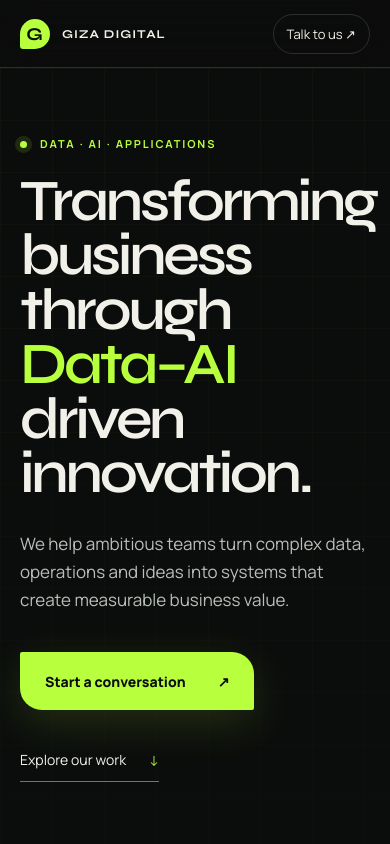
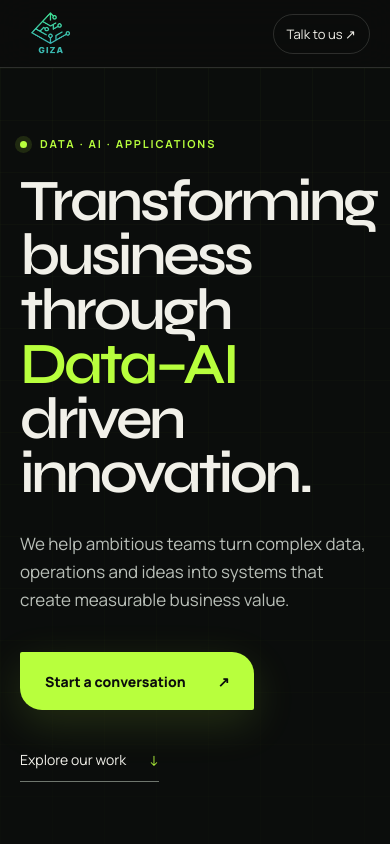
Before and after one commit to captainnemo27/giza-site, a React (Vite) app: page / in a window 390 px wide. Shown: the top 844 px of the page. Built offline with nearby package versions, Linux system fonts and the light colour scheme.

Commit message:
Use official Giza Digital logo

```diff
--- a/src/App.tsx
+++ b/src/App.tsx
@@ -68,8 +68,7 @@ export default function Home() {
     <main>
       <header className="site-header">
         <a className="brand" href="#top" aria-label="Giza Digital home">
-          <span className="brand-mark">G</span>
-          <span>GIZA DIGITAL</span>
+          <img className="brand-logo" src="/giza-logo.png" alt="Giza Digital" />
         </a>
         <nav aria-label="Primary navigation">
           <a href="#services">Services</a>
@@ -176,7 +175,7 @@ export default function Home() {
 
       <footer>
         <div className="footer-main">
-          <div><a className="brand footer-brand" href="#top"><span className="brand-mark">G</span><span>GIZA DIGITAL</span></a><p>Data–AI systems built from deep understanding.</p></div>
+          <div><a className="brand footer-brand" href="#top"><img className="footer-logo" src="/giza-logo.png" alt="Giza Digital" /></a><p>Data–AI systems built from deep understanding.</p></div>
           <div><span>Navigate</span><a href="#services">Services</a><a href="#work">Selected work</a><a href="#about">About us</a><a href="#faq">FAQ</a></div>
           <div><span>Contact</span><a href="mailto:hello@gizadigital.vn">hello@gizadigital.vn</a><a href="https://gizadigital.vn">gizadigital.vn</a><p>Ho Chi Minh City, Vietnam</p></div>
           <div><span>Legal</span><a href="#">Privacy policy</a><a href="#">Terms of service</a></div>
--- a/src/index.css
+++ b/src/index.css
@@ -20,8 +20,8 @@ h1, h2, h3, p { margin: 0; }
 h1, h2, h3, .brand { font-family: var(--font-display), sans-serif; }
 
 .site-header { position: sticky; top: 0; z-index: 30; display: grid; grid-template-columns: 1fr auto 1fr; align-items: center; min-height: 78px; padding: 0 4vw; border-bottom: 1px solid var(--line); background: rgba(11,13,12,.82); backdrop-filter: blur(18px); }
-.brand { display: inline-flex; align-items: center; gap: 12px; width: fit-content; font-size: 15px; font-weight: 700; letter-spacing: .08em; }
-.brand-mark { display: grid; place-items: center; width: 34px; height: 34px; background: var(--lime); color: var(--ink); border-radius: 50% 50% 50% 10%; font-size: 18px; }
+.brand { display: inline-flex; align-items: center; width: fit-content; }
+.brand-logo { display: block; width: 72px; height: 62px; object-fit: contain; }
 nav { display: flex; gap: 34px; font-size: 13px; color: #c4c9c3; }
 nav a, footer a { transition: color .2s ease; }
 nav a:hover, footer a:hover { color: var(--lime); }
@@ -102,7 +102,7 @@ figcaption { display: grid; grid-template-columns: auto 1fr; column-gap: 12px; a
 
 .final-cta { padding: 10vw 4vw; text-align: center; background: var(--lime); color: var(--ink); }.final-cta > p { font-size: 10px; font-weight: 800; letter-spacing: .18em; }.final-cta h2 { margin: 28px auto 45px; font-size: clamp(55px, 8.7vw, 140px); line-height: .88; letter-spacing: -.065em; }.final-cta h2 em { color: transparent; -webkit-text-stroke: 2px var(--ink); }.button-dark { background: var(--ink); color: var(--ivory); }
 
-footer { padding: 6vw 4vw 25px; background: #080a09; }.footer-main { display: grid; grid-template-columns: 2fr repeat(3,1fr); gap: 5vw; padding-bottom: 60px; }.footer-main > div { display: flex; flex-direction: column; gap: 13px; color: #949b93; font-size: 13px; }.footer-main > div > span { margin-bottom: 10px; color: var(--ivory); font-size: 11px; font-weight: 800; text-transform: uppercase; letter-spacing: .12em; }.footer-main > div:first-child p { max-width: 300px; margin-top: 15px; line-height: 1.7; }.footer-brand { color: var(--ivory); }.footer-bottom { display: flex; justify-content: space-between; padding-top: 24px; border-top: 1px solid var(--line); color: #727871; font-size: 10px; letter-spacing: .08em; }
+footer { padding: 6vw 4vw 25px; background: #080a09; }.footer-main { display: grid; grid-template-columns: 2fr repeat(3,1fr); gap: 5vw; padding-bottom: 60px; }.footer-main > div { display: flex; flex-direction: column; gap: 13px; color: #949b93; font-size: 13px; }.footer-main > div > span { margin-bottom: 10px; color: var(--ivory); font-size: 11px; font-weight: 800; text-transform: uppercase; letter-spacing: .12em; }.footer-main > div:first-child p { max-width: 300px; margin-top: 15px; line-height: 1.7; }.footer-brand { color: var(--ivory); }.footer-logo { display: block; width: 112px; height: auto; }.footer-bottom { display: flex; justify-content: space-between; padding-top: 24px; border-top: 1px solid var(--line); color: #727871; font-size: 10px; letter-spacing: .08em; }
 
 @media (max-width: 1000px) {
   .site-header { grid-template-columns: 1fr auto; } nav { display: none; }
@@ -111,7 +111,7 @@ footer { padding: 6vw 4vw 25px; background: #080a09; }.footer-main { display: gr
 }
 
 @media (max-width: 680px) {
-  .site-header { min-height: 68px; padding: 0 20px; }.brand { font-size: 12px; }.brand-mark { width: 30px; height: 30px; }.header-cta { padding: 10px 13px; }
+  .site-header { min-height: 68px; padding: 0 20px; }.brand-logo { width: 62px; height: 56px; }.header-cta { padding: 10px 13px; }
   .hero, .manifesto, .services, .work, .testimonials, .faq, .final-cta { padding-left: 20px; padding-right: 20px; }.hero { padding-top: 70px; }.hero h1 { font-size: clamp(49px, 15vw, 72px); }.hero-actions { align-items: flex-start; flex-direction: column; }.trust-strip { gap: 16px; }.hero-visual { min-height: 430px; }.orbit-two { width: 340px; height:340px; }.orbit-one { width: 220px; height:220px; }.signal { display:none; }
   .manifesto { padding-top: 100px; padding-bottom: 100px; }.manifesto h2 { font-size: 44px; }.manifesto-copy { margin-top: 28px; }
   .section-heading h2, .quote-heading h2, .faq h2 { font-size: 50px; }.service-row { padding: 25px 0; gap: 12px; }.service-row h3 { font-size: 25px; }.project-grid { grid-template-columns: 1fr; gap: 55px; }.project-card:nth-child(even) { transform:none; }.project-art > span { font-size: 56px; }
```
Also changed, not shown: public/giza-logo.png (added).
